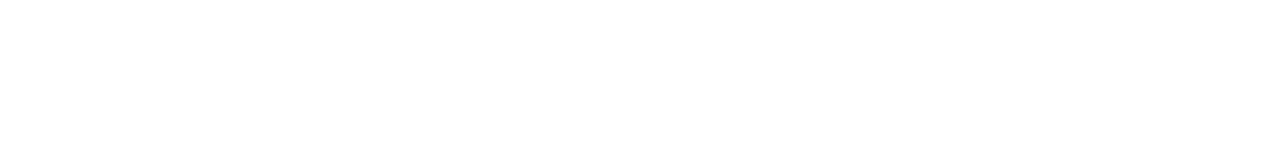
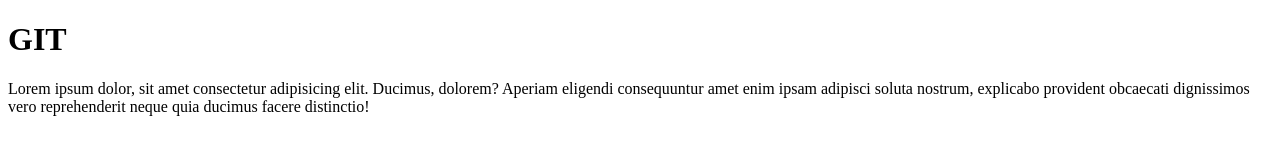
Before and after one commit to OTOKAREVA/git-poject, a plain HTML site: page index.html in a window 1280 px wide. Drawn offline with Linux system fonts and the light colour scheme.

Commit message:
Добавили контент

```diff
--- a/index.html
+++ b/index.html
@@ -8,7 +8,12 @@
     <title>Git</title>
 </head>
 <body>
-
+    <div class="container"></div>
+    <h1> GIT</h1>
+    <p>Lorem ipsum dolor, sit amet consectetur adipisicing elit. Ducimus, dolorem?
+        Aperiam eligendi consequuntur amet enim ipsam adipisci soluta nostrum, explicabo
+         provident obcaecati dignissimos vero reprehenderit neque quia ducimus facere distinctio!
+        </p>
 </body>
 
 
```
